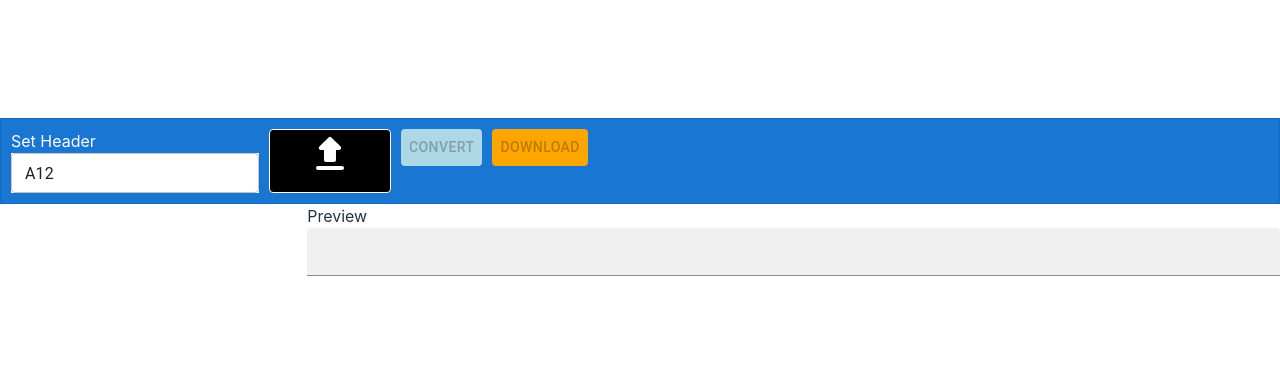
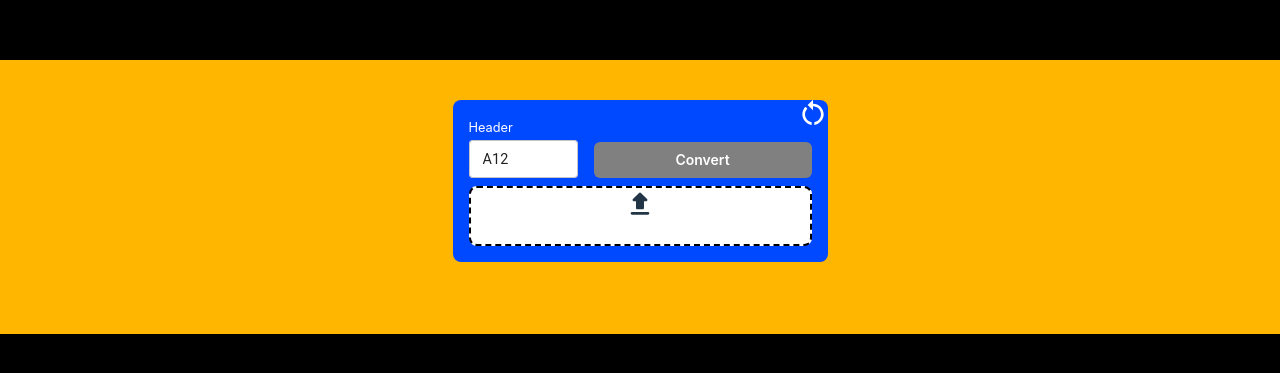
Before and after one commit to gmsat/excel-to-json-converter, a React (Vite) app in the folder client/: page / in a window 1280 px wide. Shown: the part 203-576 px from the top of the page. Built offline with nearby package versions, Linux system fonts and the light colour scheme.

Commit message:
made UI a little better

```diff
--- a/client/src/App.tsx
+++ b/client/src/App.tsx
@@ -1,10 +1,11 @@
-import React, { useContext } from 'react';
+import React, { useContext, useEffect } from 'react';
 import ExcelToJson from "./modules/excel-to-json";
-import { DataOptions, DataPreview, UploadDownload } from "./components";
+import { DataOptions, DataPreview, UploadDownload, Loading } from "./components";
 import MyContext from "./context/my-context/MyContext";
 import ChangeValuesDialog from "./components/change-values-dialog/ChangeValuesDialog";
-import { AppBar, Grid, Box } from "@mui/material";
+import { AppBar, Grid, Box, Drawer, Grow } from "@mui/material";
 import "./app.css";
+import { ArrayHelpers } from "./modules/json-data-options/ArrayHelpers";
 
 // TODO: feature to change header values based on their index, choose for which objects to change values for
 // TODO: enable / disable header feature, choose which keys and values to show and update all objects
@@ -56,8 +57,18 @@ function App() {
   const {newKeys, setNewKeys} = useContext(MyContext);
 
   const handleChange = (e: any) => {
-    setFile(e.target.files?.[0]);
+    const files = e.target.files;
+    const file = e.target.files?.[0];
+
+    console.log("FILE FILE FIEL", file)
+
+    // setFile(e.target.files?.[0]);
+    setFile(file);
     setOutputExists(true);
+
+    // e.target.value = "";
+
+    console.log("\nFILES:", files);
   }
 
   const changeHeader = (e: any) => {
@@ -69,11 +80,13 @@ function App() {
     e.preventDefault();
 
     if (!file) {
+      console.log("NO FILE! return;");
       return;
     }
 
     const reader = new FileReader();
     const etj = new ExcelToJson();
+    const array = new ArrayHelpers();
 
     reader.onload = (evt) => {
       if (evt.target) {
@@ -93,35 +106,57 @@ function App() {
         setOutputData(parsed);
         setOutputExists(true);
         setPreview(parsed);
+
+
+        array.getDataTypes(parsed);
       }
     };
 
     reader.readAsArrayBuffer(file);
   }
 
+  // useEffect(() => {
+  //   console.log("DOWNLOAD ENABLED:", downloadEnabled)}, [downloadEnabled]);
+  // useEffect(() => {
+  //   console.log("DOWNLOAD ENABLED:", downloadEnabled)}, []);
+
   return (
 
     <Grid display={"flex"}
-          flexDirection={"column"}
-          margin={"auto"}
-          justifyContent={"center"}
-          alignItems={"center"}
-          width={"100%"}
+          sx={{
+            boxSizing: "content-box",
+            margin: "auto",
+            alignItems: "center",
+            justifyContent: "center",
+            width: "100vw",
+            height: "100vh",
+            backgroundColor: "black"
+          }}
     >
 
       <Box component={"form"}
            onSubmit={handleSubmit}
            sx={{
              display: "flex",
-             flexFlow: "column",
-             justifyContent: "space-between",
-             width: "100vw",
-             margin: "auto"
+             flexFlow: "row",
+             justifyContent: "center",
+             alignItems: "center",
+             width: "100%",
+             margin: "auto",
+             padding: 3,
+             boxSizing: "border-box",
+             backgroundColor: "#FFB600"
            }}>
 
-        {/*<Grid display={"flex"} flexDirection={"column"}>*/}
+        <Grid container display={"flex"} flexDirection={"row"}>
 
-          <AppBar position={"static"} variant={"outlined"}>
+          <Grid item sx={{
+            display: "flex",
+            margin: "auto",
+            alignItems: "center",
+            justifyContent: "center",
+            borderRadius: 1
+          }}>
 
             <UploadDownload handleChange={handleChange}
                             outputExists={outputExists}
@@ -129,12 +164,18 @@ function App() {
                             setDownloadEnabled={setDownloadEnabled}
                             downloadLink={downloadLink!}/>
 
-          </AppBar>
+          </Grid>
 
+          {preview &&
+            <Grow in={outputExists}>
+              <Grid item display={"flex"} sx={{
+                border: "solid white 1px",
+                padding: 2,
+                borderRadius: 2,
+                backgroundColor: "white"
+              }}>
 
-          <Grid item display={"flex"}>
-
-            <Grid item display={"flex"} flexDirection={"row"} gap={4} padding={4} flex={1}>
+                <Grid item display={"flex"} flexDirection={"row"} gap={4} padding={4}>
                   <DataOptions headerKeys={headerKeys}
                                oldKeys={oldKeys}
                                setOldKeys={setOldKeys}
@@ -144,13 +185,16 @@ function App() {
                                outputExists={outputExists}/>
                 </Grid>
 
-            <Grid item flex={4}>
+                <Grid item flex={1}>
                   <DataPreview preview={preview}/>
                 </Grid>
 
               </Grid>
+            </Grow>
 
-        {/*</Grid>*/}
+          }
+
+        </Grid>
 
         <ChangeValuesDialog/>
 
--- a/client/src/components/data-keys/DataKeys.tsx
+++ b/client/src/components/data-keys/DataKeys.tsx
@@ -1,6 +1,7 @@
-import React, { useEffect, useState } from 'react';
+import React, { useContext, useEffect, useState } from 'react';
 import { HeadersList } from "./HeadersList";
-import { Button } from "@mui/material";
+import { Button, Grid } from "@mui/material";
+import MyContext from "../../context/my-context/MyContext";
 
 export interface DataKeysProps {
   data: string[] | null,
@@ -15,8 +16,26 @@ const DataKeys: React.FC<DataKeysProps> = ({data, newKeys, oldKeys, setNewKeys})
   const [headers, setHeaders] = useState<string[]>(data!);
   const [resetClicked, setResetClicked] = useState(false);
 
+  const {file, setFile} = useContext(MyContext);
+  const {outputData, setOutputData} = useContext(MyContext);
+  const {setDownloadLink} = useContext(MyContext);
+
   const handleReset = () => {
     setResetClicked(!resetClicked);
+  }
+
+  const handleApply = (e: any) => {
+    e.preventDefault();
+
+    if (!file) {
+      return;
+    }
+
+    const data = JSON.stringify(outputData, null, 2);
+    const fileBlob = new Blob([data], {type: "text/plain"});
+    const url = URL.createObjectURL(fileBlob);
+
+    setDownloadLink(url);
   }
 
   useEffect(() => {
@@ -25,8 +44,14 @@ const DataKeys: React.FC<DataKeysProps> = ({data, newKeys, oldKeys, setNewKeys})
 
   return (
     <div style={{display: "flex", flexFlow: "column", gap: 5}}>
-      <button style={{margin: 12, backgroundColor: "orangered", color: "white"}} onClick={handleReset}>Reset</button>
+
+      <Grid>
+        <button style={{margin: 12, backgroundColor: "orangered", color: "white"}} onClick={handleReset}>Reset</button>
+        <button style={{margin: 12, backgroundColor: "aquamarine"}} onClick={handleApply}>Apply Changes</button>
+      </Grid>
+
       {headers ? <HeadersList setResetClicked={setResetClicked} resetClicked={resetClicked} setHeaders={setHeaders} headers={headers} newKeys={newKeys} setNewKeys={setNewKeys} oldKeys={oldKeys}/> : <div>Upload file to get data...</div>}
+
     </div>
   );
 }
--- a/client/src/components/data-keys/HeaderInput.tsx
+++ b/client/src/components/data-keys/HeaderInput.tsx
@@ -4,6 +4,7 @@ import MyContext from "../../context/my-context/MyContext";
 import EditIcon from '@mui/icons-material/Edit';
 import { IconButton } from "@mui/joy";
 import { TextField } from "@mui/material"
+import { ListItem } from "@mui/material";
 
 export interface HeaderInputProps {
   itemData: string,
@@ -15,6 +16,12 @@ export interface HeaderInputProps {
 }
 
 // TODO: fix headers resetting when changing state too quickly for inputs
+
+const HeaderInputProps = {
+  style: {
+    fontSize: "0.7rem"
+  }
+}
 
 export const HeaderInput: React.FC<HeaderInputProps> = ({itemData, index, resetClicked}) => {
   const [originalVal, setOriginalVal] = useState(itemData);
@@ -80,7 +87,27 @@ export const HeaderInput: React.FC<HeaderInputProps> = ({itemData, index, resetC
   }, [value]);
 
   return (
-    <div style={{height: "25px", display: "flex"}}>
+    // <ListItem style={{height: "30px", display: "flex"}}>
+    //   <div style={{display: "flex", gap: 5, justifyContent: "center", alignItems: "center"}}>
+    //
+    //     <p style={{flex: 1}}>({index})</p>
+    //
+    //     {/*<input type="checkbox" checked={checked} onChange={handleChecked}/>*/}
+    //     {/*<input type="text" value={value} onChange={handleInputChange}/>*/}
+    //
+    //     <div style={{display: "flex", flexFlow: "column", alignItems: "center", justifyContent: "center", flex: 1}}>
+    //       <IconButton size={"sm"} variant={"outlined"} onClick={() => showDialog(index)} key={index}>
+    //         <EditIcon/>
+    //       </IconButton>
+    //     </div>
+    //
+    //     <TextField InputProps={HeaderInputProps} variant={"outlined"} sx={{flex: 6}} size={"small"} type="text" value={value} onChange={handleInputChange}/>
+    //
+    //   </div>
+    // </ListItem>
+
+
+    <ListItem style={{height: "30px", display: "flex"}}>
       <div style={{display: "flex", gap: 5, justifyContent: "center", alignItems: "center"}}>
 
         <p style={{flex: 1}}>({index})</p>
@@ -89,15 +116,15 @@ export const HeaderInput: React.FC<HeaderInputProps> = ({itemData, index, resetC
         {/*<input type="text" value={value} onChange={handleInputChange}/>*/}
 
         <div style={{display: "flex", flexFlow: "column", alignItems: "center", justifyContent: "center", flex: 1}}>
-          <IconButton size={"sm"} variant={"soft"} onClick={() => showDialog(index)} key={index}>
+          <IconButton size={"sm"} variant={"outlined"} onClick={() => showDialog(index)} key={index}>
             <EditIcon/>
           </IconButton>
         </div>
 
-        <TextField variant={"standard"} sx={{flex: 6}} size={"small"} type="text" value={value} onChange={handleInputChange}/>
+        <TextField InputProps={HeaderInputProps} variant={"outlined"} sx={{flex: 6}} size={"small"} type="text" value={value} onChange={handleInputChange}/>
 
       </div>
-    </div>
+    </ListItem>
 
   );
 }
--- a/client/src/components/data-options/DataOptions.tsx
+++ b/client/src/components/data-options/DataOptions.tsx
@@ -1,5 +1,6 @@
 import React from 'react';
 import DataKeys from "../data-keys/DataKeys";
+import { Grid } from "@mui/material";
 
 interface DataOptionsProps {
   headerKeys: string[] | null,
@@ -21,7 +22,7 @@ const DataOptions: React.FC<DataOptionsProps> = ({
                                                    outputExists
                                                  }) => {
   return (
-    <>
+    <Grid sx={{overflow: "auto", maxHeight: "80vh"}}>
 
       {outputExists ?
         <DataKeys
@@ -36,7 +37,7 @@ const DataOptions: React.FC<DataOptionsProps> = ({
         : null
       }
 
-    </>
+    </Grid>
   );
 };
 
--- a/client/src/components/index.ts
+++ b/client/src/components/index.ts
@@ -5,6 +5,7 @@ import UploadDownload from "./upload-download/UploadDownload";
 import DataPreview from "./json-preview/DataPreview";
 import DataOptions from "./data-options/DataOptions";
 import ChangeValuesDialog from "./change-values-dialog/ChangeValuesDialog";
+import Loading from "./loading/Loading";
 
 
-export {DataKeys, HeadersList, HeaderInput, UploadDownload, DataPreview, DataOptions, ChangeValuesDialog}
+export {DataKeys, HeadersList, HeaderInput, UploadDownload, DataPreview, DataOptions, ChangeValuesDialog, Loading}
--- a/client/src/components/json-preview/DataPreview.tsx
+++ b/client/src/components/json-preview/DataPreview.tsx
@@ -8,9 +8,9 @@ interface DataPreviewProps {
 const DataPreview: React.FC<DataPreviewProps> = ({preview}) => {
   return (
 
-    <div style={{display: "flex", flexDirection: "column"}}>
+    <div style={{display: "flex", flexDirection: "column", width: "100%", margin: "auto"}}>
       <label style={{textAlign: "left"}} htmlFor="preview">Preview</label>
-      <TextField variant={"filled"} size={"small"} maxRows={32} multiline id={"preview"} value={preview ? JSON.stringify(preview, null, 2) : ""}/>
+      <TextField sx={{width: "1000px"}} variant={"filled"} size={"small"} maxRows={32} multiline id={"preview"} value={preview ? JSON.stringify(preview, null, 2) : ""}/>
     </div>
 
   );
--- a/client/src/components/upload-download/UploadDownload.tsx
+++ b/client/src/components/upload-download/UploadDownload.tsx
@@ -1,8 +1,11 @@
-import React, { useContext } from 'react';
+import React, { useContext, useRef } from 'react';
 import MyContext from "../../context/my-context/MyContext";
-import { Button, Input, TextField, FormLabel, Grid } from "@mui/material";
-import { Input as JoyInput, Box } from "@mui/joy";
+import { Input, TextField, FormLabel, Grid, Grow, Fab } from "@mui/material";
+import { Input as JoyInput, Box, Button, IconButton } from "@mui/joy";
 import FileUploadRoundedIcon from '@mui/icons-material/FileUploadRounded';
+import { HeaderInput } from "../data-keys/HeaderInput";
+import DownloadRoundedIcon from '@mui/icons-material/DownloadRounded';
+import RestartAltSharpIcon from '@mui/icons-material/RestartAltSharp';
 
 interface UploadDownloadProps {
   handleChange: (e: any) => void,
@@ -21,15 +24,43 @@ const hideUpload = {
 }
 
 const uploadButtonBoxStyle = {
-  border: "solid white 1px",
-  width: "120px",
-  backgroundColor: "black",
-  borderRadius: 4,
+  border: "dashed black 2px",
+  height: "100%",
+  backgroundColor: "white",
+  borderRadius: 2,
   display: "flex",
+  flexFlow: "row",
   justifyContent: "center",
-  alightItems: "center",
   '&:hover': {
-    backgroundColor: "#00a10f",
+    backgroundColor: "black",
+    color: "white",
+    border: "dashed white 2px",
+  }
+}
+
+const containerStyle = {
+  display: "flex",
+  flexFlow: "column",
+  justifyContent: "center",
+  alignItems: "center",
+  width: "100%",
+  padding: 2,
+  gap: 4
+}
+
+const HeaderInputProps = {
+  style: {
+    fontSize: "0.9rem"
+  }
+}
+
+const ResetButtonStyle = {
+  position: "absolute",
+  top: -5,
+  right: -5,
+  '&:hover': {
+    transform: "scale(1.1)",
+    transition: ".5s"
   }
 }
 
@@ -38,40 +69,110 @@ const UploadDownload: React.FC<UploadDownloadProps> = ({downloadLink,
                                                         downloadEnabled,
                                                         outputExists,
                                                         handleChange}) => {
-  const {header, setHeader} = useContext(MyContext);
+  const {header, setHeader, file} = useContext(MyContext);
+  const {preview} = useContext(MyContext);
+
+  const uploadRef = useRef<HTMLInputElement>(null);
+
+  const {setPreview,
+         setOutputExists,
+         setOutputData,
+         setOldKeys,
+         setNewKeys,
+         setHeaderKeys,
+         setDownloadLink,
+         setFile,
+         setDialogKeyValueData} = useContext(MyContext);
 
   const changeHeader = (e: any) => {
     const inputVal = e.target.value;
     setHeader(inputVal);
   }
 
+  // const handleReset = () => {
+  //   setDownloadEnabled(false);
+  //   setPreview(null);
+  //   // setOutputExists(false);
+  //   setOutputData([]);
+  //   setOldKeys([]);
+  //   setNewKeys([]);
+  //   setHeaderKeys([]);
+  //   setDownloadLink(null);
+  //   setFile(null);
+  //   setDialogKeyValueData([]);
+  //
+  //   uploadRef.current!.value = "";
+  //
+  //   console.log("FILE:", file);
+  // }
+
+  const handleReset = () => {
+    window.location.reload();
+  }
+
   return (
-    <>
-      <div style={{display: "flex", flexFlow: "row", borderRadius: 6, padding: 10, gap: 10}}>
+    <Grid container sx={containerStyle}>
 
-        <Grid display={"flex"} flexDirection={"column"}>
-          <label htmlFor="set-header">Set Header</label>
-          <TextField sx={{backgroundColor: "white"}} size={"small"} id={"set-header"} type={"text"} value={header} onChange={changeHeader}/>
+      <Grid container display={"flex"} flexDirection={"column"} justifyContent={"center"} alignItems={"flex-start"} gap={1} flex={1}
+            sx={{
+              backgroundColor: "#0049FF",
+              padding: 2,
+              borderRadius: 2,
+              position: "relative"
+            }}>
+
+        <IconButton sx={ResetButtonStyle} onClick={handleReset}>
+          <RestartAltSharpIcon sx={{color: "white", fontSize: "2rem"}}/>
+        </IconButton>
+
+        <Grid container display={"flex"} flexDirection={"row"} justifyContent={"space-between"} alignItems={"center"} spacing={2}>
+
+          <Grid item display={"flex"} flexDirection={"column"} width={"100%"} flex={1}>
+            <label style={{fontSize: "0.8rem", color: "white"}} htmlFor="set-header">Header</label>
+            <TextField inputProps={HeaderInputProps} sx={{backgroundColor: "white", borderRadius: 1, width: "100%"}} size={"small"} id={"set-header"} type={"text"} value={header} onChange={changeHeader}/>
+          </Grid>
+
+          <Grid item flex={2} alignSelf={"flex-end"}>
+            <Button disabled={!outputExists} style={{width: "100%", backgroundColor: `${outputExists ? "#23C0AD" : "grey"}`, color: "white"}} type={"submit"} onClick={() => setDownloadEnabled(true)}>Convert</Button>
+          </Grid>
+
         </Grid>
 
-        <Box sx={uploadButtonBoxStyle}>
-          <FileUploadRoundedIcon sx={{position: "absolute", fontSize: "3rem"}} fontSize={"large"}/>
-          <TextField sx={hideUpload} itemID={"upload"} variant={"outlined"} type="file" id={"file"} onChange={handleChange} required/>
-        </Box>
+        <Grid item sx={uploadButtonBoxStyle} width={"100%"}>
+          <FileUploadRoundedIcon sx={{position: "absolute", fontSize: "2rem"}} fontSize={"large"}/>
+          <TextField ref={uploadRef} sx={hideUpload} itemID={"upload"} variant={"outlined"} type="file" id={"file"} onInputCapture={handleChange} required/>
+        </Grid>
 
-        <div>
-          <Button disabled={!outputExists} style={{width: "100%", backgroundColor: "lightblue"}} type={"submit"} onClick={() => setDownloadEnabled(true)}>Convert</Button>
-        </div>
+      </Grid>
 
-        <div>
-          <a target={"_blank"} href={`${downloadLink}`} download={"download-file.txt"}>
-            <Button style={{width: "100%", backgroundColor: "orange"}} type={"button"} disabled={!downloadEnabled}>Download</Button>
-          </a>
-        </div>
+      <Grid container display={"flex"} flexDirection={"row"} margin={"auto"} gap={1} width={"30%"} sx={{justifyContent: "center", alignItems: "center"}} flex={1}>
 
-      </div>
-    </>
+        {preview &&
+          <Grow in={outputExists}>
+            <Grid item width={"100%"}>
+              <a target={"_blank"} href={`${downloadLink}`} download={"download-file.txt"}>
+                {downloadEnabled ? <Button startDecorator={<DownloadRoundedIcon/>}
+                                           sx={{
+                                             width: "100%",
+                                             backgroundColor: "#141824",
+                                             color: "white",
+                                             display: "flex",
+                                             alignItems: "center",
+                                             justifyContent: "center",
+                                             '&:hover': {
+                                               backgroundColor: "white",
+                                               color: "black"
+                                             }
+                                           }}
+                                           type={"button"} disabled={!downloadEnabled}></Button> : null}
+              </a>
+            </Grid>
+          </Grow>
+        }
 
+      </Grid>
+
+    </Grid>
   );
 }
 
--- a/client/src/context/my-context/MyContext.ts
+++ b/client/src/context/my-context/MyContext.ts
@@ -30,7 +30,7 @@ interface MyContextType {
 
 const MyContext = createContext<MyContextType>({
 
-  downloadEnabled: false,
+  downloadEnabled: true,
   file: null,
   downloadLink: null,
   header: "A12",
```
Also changed, not shown: client/src/components/change-values-dialog/ChangeValuesDialog.tsx (+37 -6 lines), client/src/components/data-keys/HeadersList.tsx (+3 -6 lines), client/src/components/loading/Loading.tsx (added, +12 -0 lines), client/src/modules/json-data-options/ArrayHelpers.ts (+19 -2 lines). Lines whose indentation alone changed are shown as unchanged.
